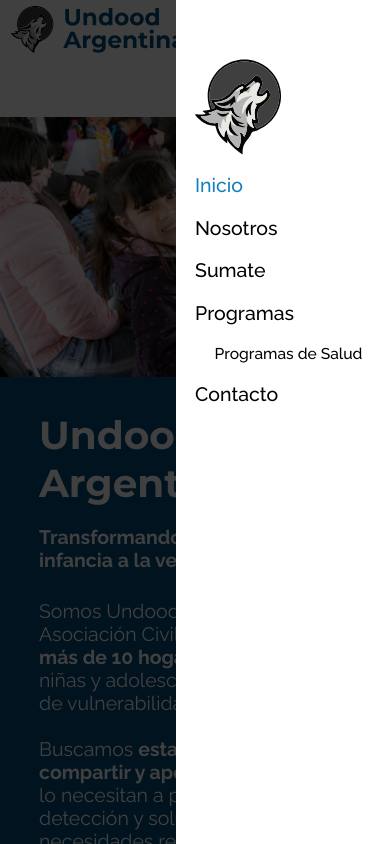
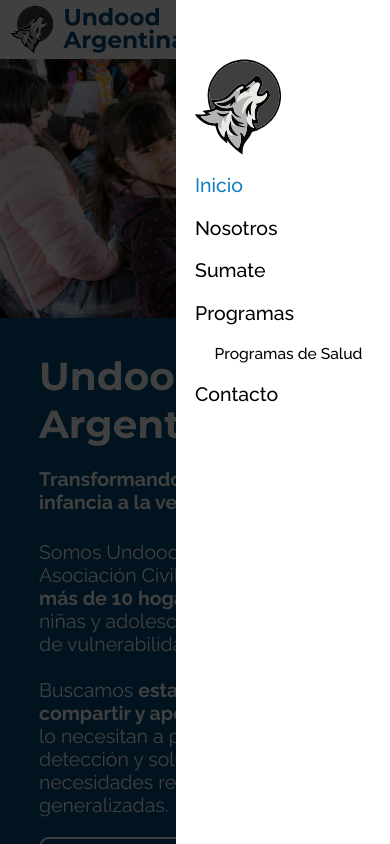
Before and after one commit to DemianFaulhaber/UndoodWeb, a Next.js app: page / in a window 390 px wide. Both pictures are taken after a click on the button 331 px from the left and 29 px from the top of the page. Built offline with nearby package versions, Linux system fonts and the light colour scheme.

Commit message:
fix navbar IOS

```diff
--- a/app/about/about-us.css
+++ b/app/about/about-us.css
@@ -1,5 +1,5 @@
 .about-header-section{
-    margin-top: 15vw;
+    /* margin-top: 15vw; */
     background-color: #064e7aff;
 }
 .about-header-img{
--- a/app/collaborate/collaborate.css
+++ b/app/collaborate/collaborate.css
@@ -7,7 +7,7 @@
     align-items: center;
     gap: 2vw;
     padding: 15vw 10vw;
-    margin-top: 15vw;
+    /* margin-top: 15vw; */
     color: #064e7aff;
 }
 
--- a/app/components/navbar/menu.tsx
+++ b/app/components/navbar/menu.tsx
@@ -32,7 +32,7 @@
         <div
         className={`menu-background ${isOpen?'menu-visible':'menu-hide'}`}
         onClick={closeMenu}
-        style={{"opacity":isOpen?'75%':'0'}}
+        style={{"opacity":isOpen?'75%':'0', "display":isOpen?'block':'none'}}
         ></div>
         <div
         className={`menu-container ${isOpen?'menu-visible':'menu-hide'}`}
--- a/app/components/navbar/navbar.css
+++ b/app/components/navbar/navbar.css
@@ -11,6 +11,7 @@
 
 .navbar{
     position: static;
+    overflow-x: hidden;
     height: 15vw;
     width: 100%;
     background-color: #ffffff;
@@ -58,6 +59,8 @@
 
 .menu-hide{
     right: -100vw;
+    width: 0;
+    height: 0;
 }
 
 .menu-visible{
@@ -74,7 +77,7 @@
     height: 100vh;
     position: absolute;
     top: 0;
-    transition: right .2s ease-in-out;
+    transition: right .2s ease-in-out, visibility 5s ease-in-out;
     z-index: auto;
 }
 
--- a/app/contact/contact.css
+++ b/app/contact/contact.css
@@ -3,7 +3,7 @@
 }
 
 .contact-header-section{
-    margin-top: 25vw;
+    margin-top: 10vw;
 
 }
 
--- a/app/home.css
+++ b/app/home.css
@@ -1,5 +1,5 @@
 .frontpage-home-section{
-    margin-top: 15vw;
+    /* margin-top: 15vw; */
 }
 .main-home-frontpage{
     width: 100%;
```
Also changed, not shown: 1 other file (tests, documents, lock files or other folders).
